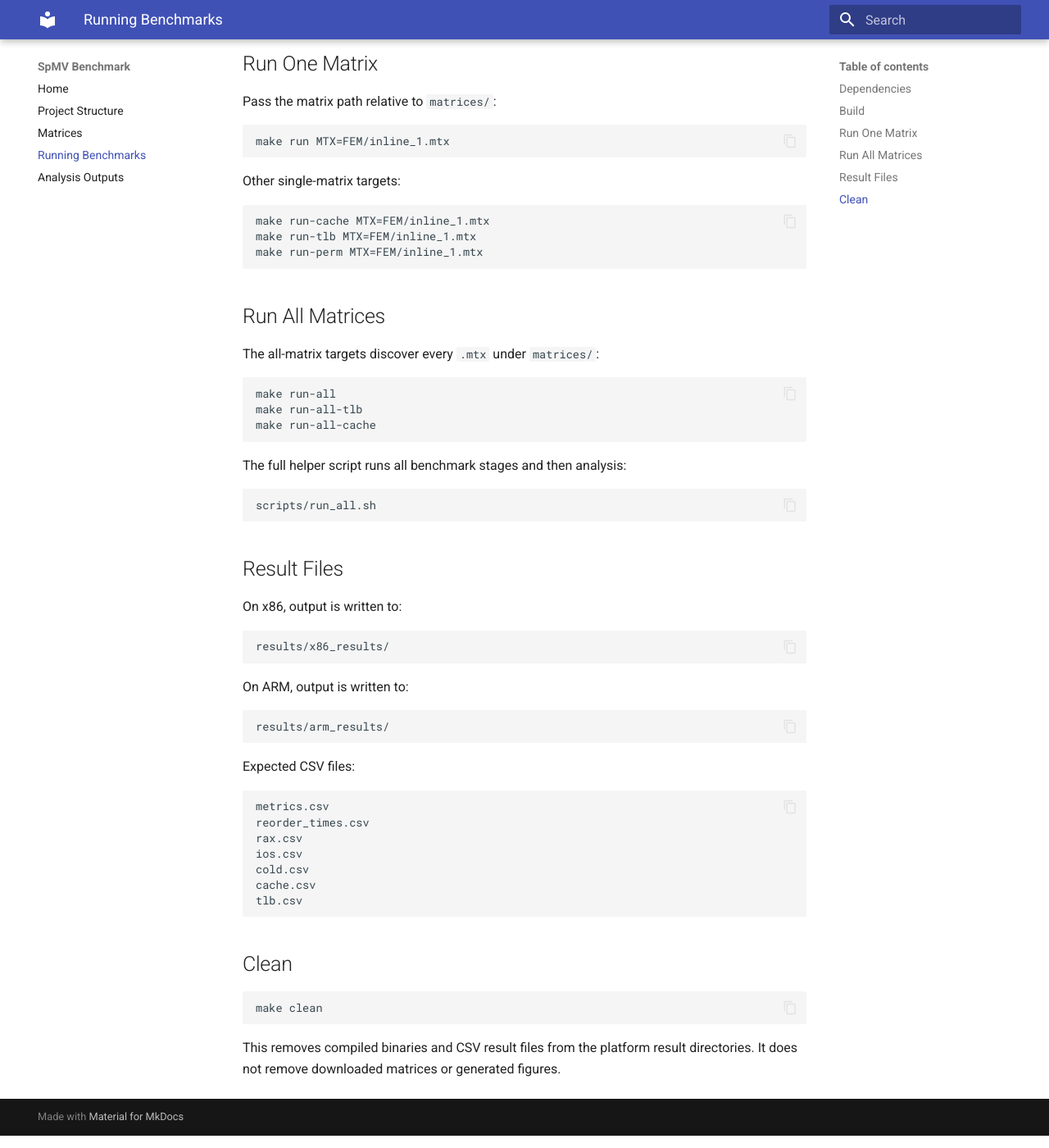
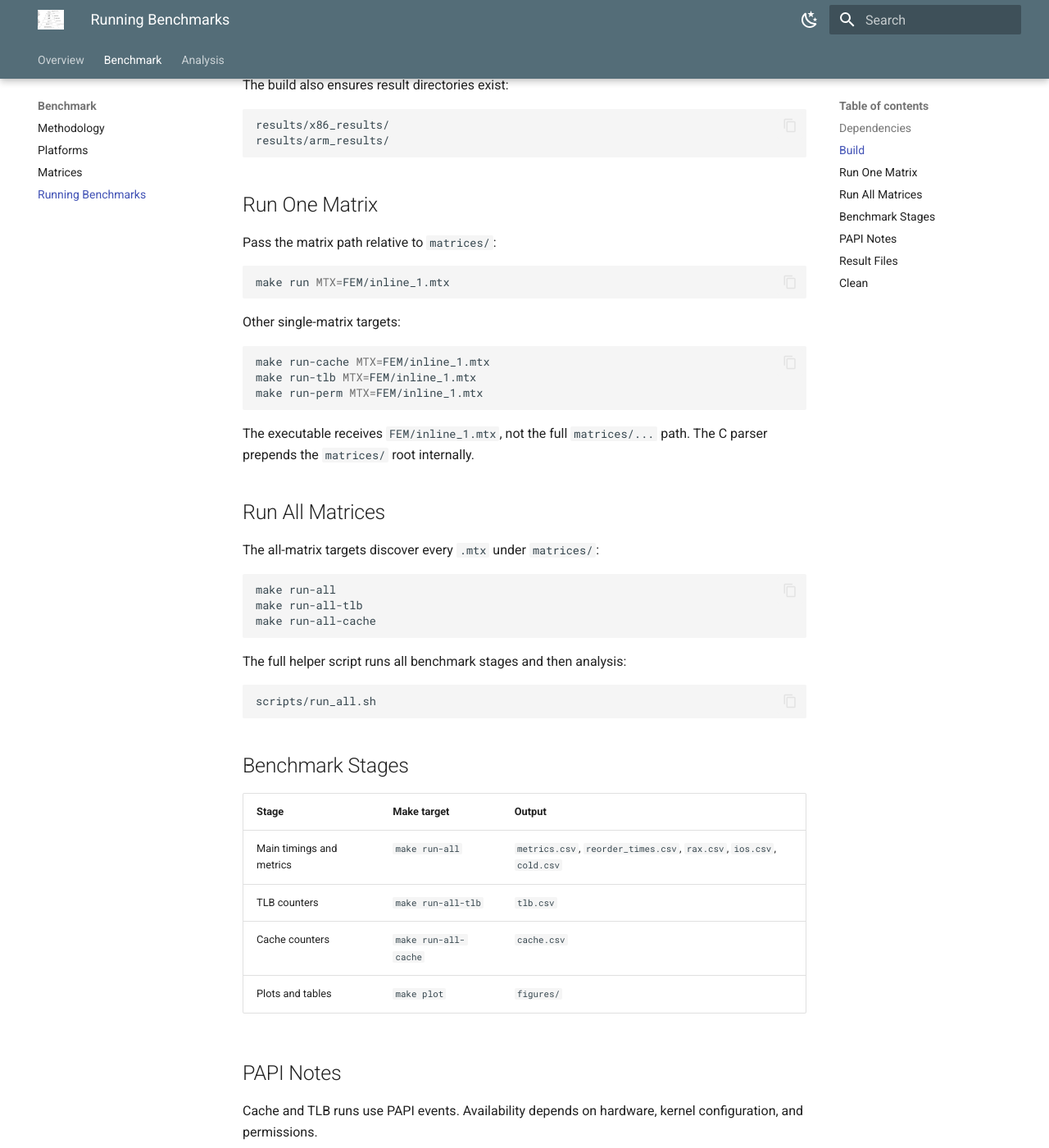
Before and after one commit to rafailsialakis/spmv-benchmark, an MkDocs documentation site: the page built from docs/docs/running.md, in a window 1280 px wide and 1400 px high, scrolled down 1215 px. Shown: the whole window at 82% size. Built offline with MkDocs 1.6.1 and Material for MkDocs 9.7.7, drawn with Linux system fonts in a browser that asks for light colours; some of the changed text lies outside the part shown.

Commit message:
Expand Material documentation

````diff
--- a/docs/docs/running.md
+++ b/docs/docs/running.md
@@ -1,6 +1,11 @@
 # Running Benchmarks
 
 Run commands from the project root.
+
+!!! tip "Recommended order"
+    Download matrices first, build all binaries, run the timing benchmarks,
+    then run TLB/cache measurements. Cache and TLB runs use PAPI and are more
+    sensitive to platform permissions and counter availability.
 
 ## Dependencies
 
@@ -63,6 +68,9 @@ make run-tlb MTX=FEM/inline_1.mtx
 make run-perm MTX=FEM/inline_1.mtx
 ```
 
+The executable receives `FEM/inline_1.mtx`, not the full `matrices/...` path.
+The C parser prepends the `matrices/` root internally.
+
 ## Run All Matrices
 
 The all-matrix targets discover every `.mtx` under `matrices/`:
@@ -78,6 +86,29 @@ The full helper script runs all benchmark stages and then analysis:
 ```bash
 scripts/run_all.sh
 ```
+
+## Benchmark Stages
+
+| Stage | Make target | Output |
+| --- | --- | --- |
+| Main timings and metrics | `make run-all` | `metrics.csv`, `reorder_times.csv`, `rax.csv`, `ios.csv`, `cold.csv` |
+| TLB counters | `make run-all-tlb` | `tlb.csv` |
+| Cache counters | `make run-all-cache` | `cache.csv` |
+| Plots and tables | `make plot` | `figures/` |
+
+## PAPI Notes
+
+Cache and TLB runs use PAPI events. Availability depends on hardware, kernel
+configuration, and permissions.
+
+Common failure modes:
+
+- PAPI cannot resolve the requested TLB events.
+- The user does not have permission to access hardware counters.
+- ARM and x86 expose different cache event sets.
+
+The code already uses architecture-specific cache event columns: x86 writes L1,
+L2, and L3 counters; ARM writes L1 and L2 counters.
 
 ## Result Files
 
--- a/docs/mkdocs.yml
+++ b/docs/mkdocs.yml
@@ -1,16 +1,59 @@
 site_name: SpMV Benchmark
 site_description: Documentation for the sparse matrix-vector multiplication benchmark.
+repo_name: spmv-benchmark
 
 theme:
   name: material
+  logo: assets/figures/memory_hierarchy.png
+  favicon: assets/figures/memory_hierarchy.png
   features:
+    - navigation.tabs
+    - navigation.tabs.sticky
     - navigation.sections
+    - navigation.expand
+    - navigation.path
     - navigation.top
     - content.code.copy
+    - content.tabs.link
+    - search.highlight
+    - search.suggest
+  palette:
+    - scheme: default
+      primary: blue grey
+      accent: deep orange
+      toggle:
+        icon: material/weather-night
+        name: Switch to dark mode
+    - scheme: slate
+      primary: blue grey
+      accent: deep orange
+      toggle:
+        icon: material/weather-sunny
+        name: Switch to light mode
+
+markdown_extensions:
+  - admonition
+  - attr_list
+  - md_in_html
+  - pymdownx.details
+  - pymdownx.superfences
+  - pymdownx.tabbed:
+      alternate_style: true
+  - toc:
+      permalink: true
+
+plugins:
+  - search
 
 nav:
-  - Home: index.md
-  - Project Structure: structure.md
-  - Matrices: matrices.md
-  - Running Benchmarks: running.md
-  - Analysis Outputs: analysis.md
+  - Overview:
+      - Home: index.md
+      - Project Structure: structure.md
+  - Benchmark:
+      - Methodology: methodology.md
+      - Platforms: platforms.md
+      - Matrices: matrices.md
+      - Running Benchmarks: running.md
+  - Analysis:
+      - Analysis Pipeline: analysis.md
+      - Result Figures: results.md
````
Also changed, not shown: docs/docs/analysis.md (+38 -0 lines), docs/docs/index.md (+39 -23 lines), docs/docs/methodology.md (added, +89 -0 lines), docs/docs/platforms.md (added, +60 -0 lines), docs/docs/results.md (added, +98 -0 lines), docs/docs/assets/figures/arm.png (added), docs/docs/assets/figures/arm_vs_x86.png (added), docs/docs/assets/figures/cache_miss_faceted_x86.png (added), docs/docs/assets/figures/mem_gap.png (added), docs/docs/assets/figures/memory_hierarchy.png (added), docs/docs/assets/figures/speedup_heatmap_x86.png (added), docs/docs/assets/figures/win_loss_x86.png (added), docs/docs/assets/figures/x86.png (added).
